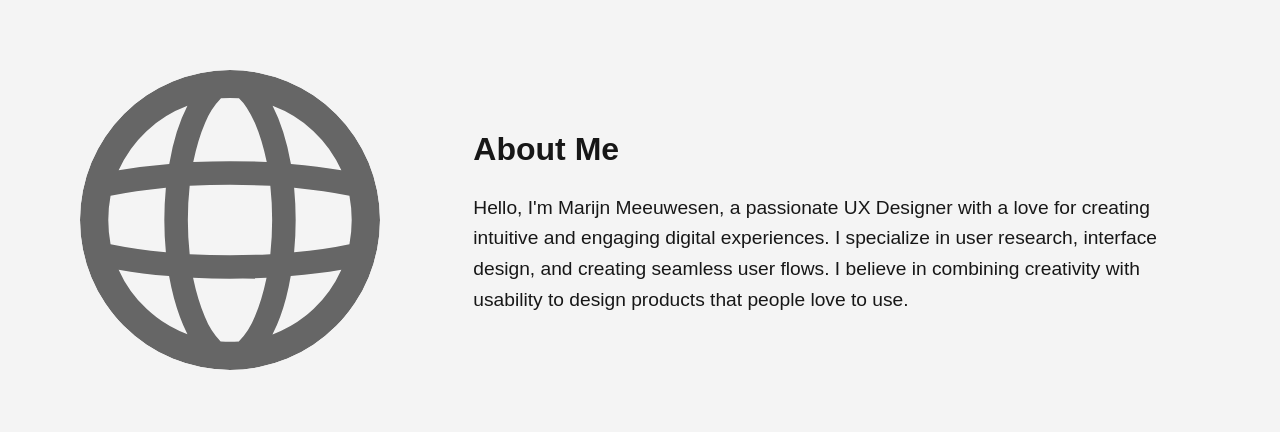
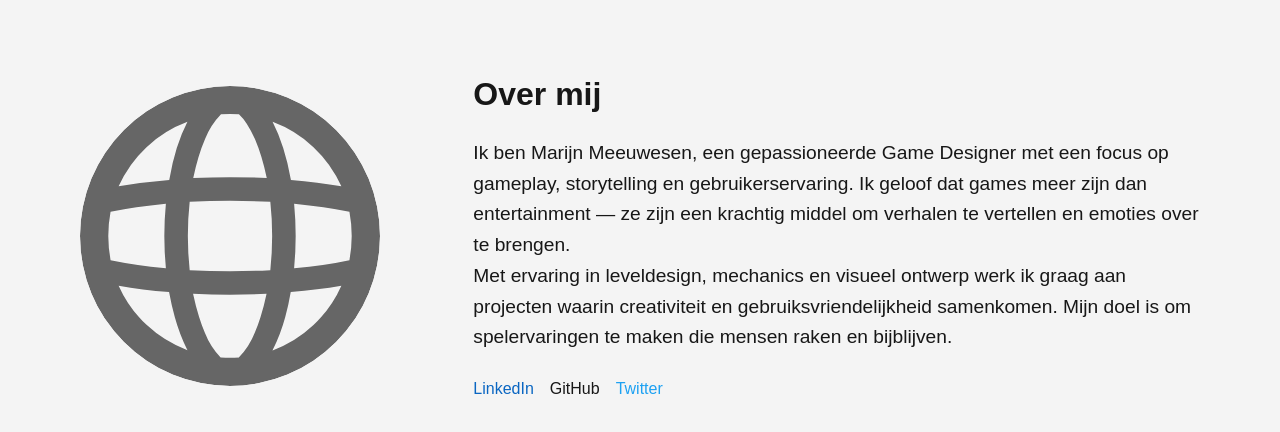
Before and after one commit to Marijn-1999/showcase_portfolio, a Next.js app: page / in a window 1280 px wide. Shown: the part 700-1132 px from the top of the page. Built offline with nearby package versions, Linux system fonts and the light colour scheme.

Commit message:
about me tekst aangepast

```diff
--- a/app/page.jsx
+++ b/app/page.jsx
@@ -150,14 +150,46 @@ export default function Home() {
             />
           </div>
           <div className="about-me-text">
-            <h2>About Me</h2>
+            <h2>Over mij</h2>
             <p>
-              Hello, I'm Marijn Meeuwesen, a passionate UX Designer with a love
-              for creating intuitive and engaging digital experiences. I
-              specialize in user research, interface design, and creating
-              seamless user flows. I believe in combining creativity with
-              usability to design products that people love to use.
+              Ik ben Marijn Meeuwesen, een gepassioneerde Game Designer met een
+              focus op gameplay, storytelling en gebruikerservaring. Ik geloof
+              dat games meer zijn dan entertainment — ze zijn een krachtig
+              middel om verhalen te vertellen en emoties over te brengen.
             </p>
+            <p>
+              Met ervaring in leveldesign, mechanics en visueel ontwerp werk ik
+              graag aan projecten waarin creativiteit en gebruiksvriendelijkheid
+              samenkomen. Mijn doel is om spelervaringen te maken die mensen
+              raken en bijblijven.
+            </p>
+
+            <div className="social-links mt-6 flex gap-4">
+              <a
+                href="https://www.linkedin.com/in/marijnmeeuwesen"
+                target="_blank"
+                rel="noopener noreferrer"
+                className="text-[#0a66c2] hover:underline"
+              >
+                LinkedIn
+              </a>
+              <a
+                href="https://github.com/marijnmeeuwesen"
+                target="_blank"
+                rel="noopener noreferrer"
+                className="text-[#171717] hover:underline"
+              >
+                GitHub
+              </a>
+              <a
+                href="https://twitter.com/marijnmeeuwesen"
+                target="_blank"
+                rel="noopener noreferrer"
+                className="text-[#1DA1F2] hover:underline"
+              >
+                Twitter
+              </a>
+            </div>
           </div>
         </div>
       </section>
```
